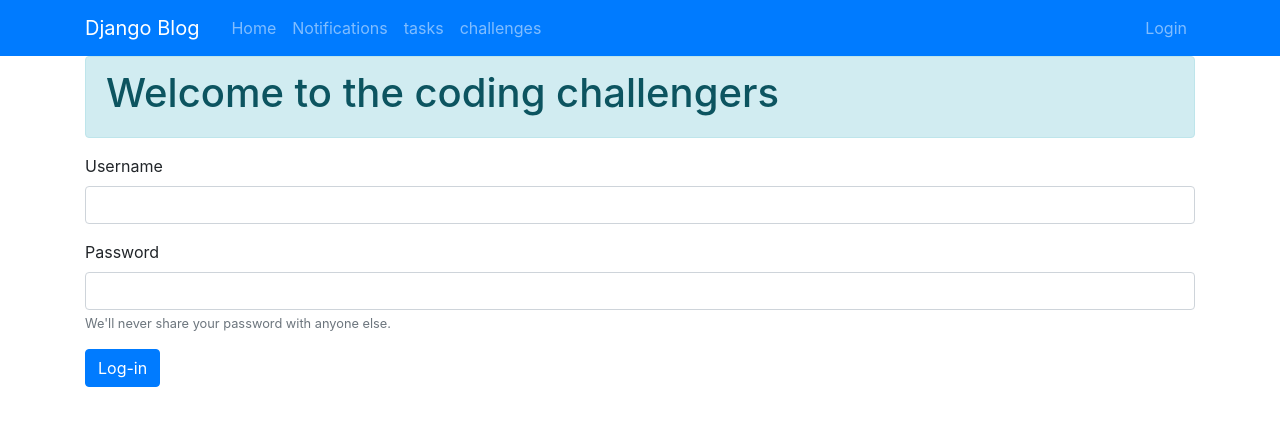
After one commit to shols232/coding, a Django app: page /login/ in a window 1280 px wide. The commit adds this page. Shown: the top 426 px of the page. Run offline with Django 3.2, Linux system fonts and the light colour scheme; some libraries are stand-ins or nearby versions.

Commit message:
'added ferrum working sample'

```diff
--- a/coding_challenge/templates/base.html
+++ b/coding_challenge/templates/base.html
@@ -13,7 +13,7 @@
     <title>Hello, world!</title>
   </head>
   <body>
-  <nav class="navbar navbar-expand-md navbar-dark bg-primary fixed-top">
+  <nav class="navbar navbar-expand-md navbar-dark bg-primary">
         <div class="container">
             <a class="navbar-brand mr-4" href="/">Django Blog</a>
             <button class="navbar-toggler" type="button" data-toggle="collapse" data-target="#navbarToggle"
@@ -22,14 +22,14 @@
             </button>
             <div class="collapse navbar-collapse" id="navbarToggle">
                 <div class="navbar-nav mr-auto">
-                    <a class="nav-item nav-link" href="#">Home</a>
-                    <a class="nav-item nav-link" href="{% url 'notifications' 2 %}">Notifications</a>
-                    <a class="nav-item nav-link" href="{% url 'tasks' 2%}">tasks</a>
-                    <a class="nav-item nav-link" href="{% url 'challenges' 2%}">challenges</a>
+                    <a class="nav-item nav-link" href="{% url 'home'%}">Home</a>
+                    <a class="nav-item nav-link" href="{% url 'notifications'%}">Notifications</a>
+                    <a class="nav-item nav-link" href="{% url 'tasks'%}">tasks</a>
+                    <a class="nav-item nav-link" href="{% url 'challenges'%}">challenges</a>
                 </div>
                 <!-- Navbar Right Side -->
                 <div class="navbar-nav">
-                        <a class="nav-item nav-link" href="#">Login</a>
+                        <a class="nav-item nav-link" href="{% url 'login' %}">Login</a>
                 </div>
             </div>
         </div>
--- /dev/null
+++ b/coding_challenge/templates/login.html
@@ -0,0 +1,30 @@
+{% extends 'base.html'%}
+{% load static%}
+{% block content %}
+    <div>
+          <div class="alert alert-info" role="alert">
+           <h1>Welcome to the coding challengers</h1>
+          </div>
+
+          <form method = "POST">
+              {% csrf_token %}
+            <div class="form-group">
+              <label for="exampleInputEmail1">Username</label>
+              <input type="Username" class="form-control" id="exampleInputEmail1" aria-describedby="emailHelp" name = "username" />
+
+            </div>
+            <div class="form-group">
+              <label for="exampleInputPassword1">Password</label>
+              <input type="password" class="form-control" id="exampleInputPassword1" name = "password" />
+              <small id="emailHelp" class="form-text text-muted">We'll never share your password with anyone else.</small>
+            </div>
+            <button type="submit" class="btn btn-primary" >Log-in</button>
+
+            {% if error%}
+                <p class="messages">{{error}}</p>
+
+            {% endif %}
+          </form>
+    </div>
+
+{% endblock content %}
--- a/coding_challenge/templates/request_sent.html
+++ b/coding_challenge/templates/request_sent.html
@@ -1,12 +1,12 @@
 {% extends 'base.html'%}
 {% load static%}
 {% block content %}
-jjjj
-{% if sent %}
+
+{% if sent is not False%}
 
 <h2 class="text-primary text-center">You have already sent this user a request for this challenge</h2>
 
-{% else %}
+{% elif sent is False %}
 
 <h2 class="text-primary text-center">Your request has been sent</h2>
 
--- a/coding_challenge/templates/task_list.html
+++ b/coding_challenge/templates/task_list.html
@@ -9,7 +9,7 @@
   <div class="card-body">
     <h5 class="card-title">{{ task.task }}</h5>
     <h6 class="card-subtitle mb-2 text-muted">{{task.challenge}}</h6>
-    <a href="{% url 'users' user_id task.id %}" class="card-link">Send a challenge</a>
+    <a href="{% url 'users' task.id %}" class="card-link">Send a challenge</a>
   </div>
 </div>
 
--- a/coding_challenge/urls.py
+++ b/coding_challenge/urls.py
@@ -4,10 +4,12 @@ from django.urls import path
 from . import views
 
 urlpatterns = [
-    path('users/<int:user_id>/<int:task_id>/', views.user_list_view, name='users'),
-    path('tasks/<int:user_id>/', views.task_list_view, name='tasks'),
+    path('users/<int:task_id>/', views.user_list_view, name='users'),
+    path('login/', views.log_in, name="login"),
+    path("", views.home, name="home"),
+    path('tasks/', views.task_list_view, name='tasks'),
     path('users/<int:request_user_id>/<int:task_id>/<int:user_id>/', views.user_send_request_view, name='user_send_request'),
-    path('notifications/<int:user_id>/', views.notifications_view, name='notifications'),
-    path('challenges/<int:user_id>/', views.challenges_view, name='challenges'),
+    path('notifications/', views.notifications_view, name='notifications'),
+    path('challenges/', views.challenges_view, name='challenges'),
     path('notification/process/<int:user_id>/<int:task_id>/<str:notification_status>/', views.notifications_processing_view, name='user_process_request')
 ] + static(settings.STATIC_URL, document_root=settings.STATIC_ROOT)
--- a/coding_challenge/views.py
+++ b/coding_challenge/views.py
@@ -1,26 +1,69 @@
-from django.shortcuts import render
+from django.shortcuts import render, redirect
 import json
+from django.http import HttpResponse
+from django.contrib.auth import authenticate, login
+from django.contrib import messages
+from django.contrib.auth.decorators import login_required
+from django.contrib.auth.models import User
 from django.conf import settings
 
 static = settings.STATIC_URL
 
-def user_list_view(request,user_id, task_id):
+
+def home(request):
+    print(request.user.id)
+    return render(request, 'home.html')
+
+
+def log_in(request):
+        if request.method == "POST":
+            username = request.POST.get('username')
+            password = request.POST.get('password')
+            with open("static/users.json") as json_file:
+                data = json.load(json_file)
+                for user in data:
+                    if username == user['username'] and password == user['password']:
+                        user = User.objects.create_user(id=user['id'], username=user['username'], password=user['password'])
+                        login(request, user)
+                        global logged_in_user
+                        logged_in_user = user
+                        return redirect("home")
+                else:
+                    return render(request, "login.html", {'error': 'Invalid credentials'})
+        try:
+            if logged_in_user:
+                with open('static/users.json') as data_file:
+                    users = json.load(data_file)
+                    global updated_users_list
+                    updated_users_list = [logged_in_user if user['id'] == logged_in_user['id'] else user for user in users ]
+                    for user in users:
+                        if user['id'] == int(logged_in_user['id']):
+                            return redirect("home", {'user_id':logged_in_user['id']})
+
+                with open('static/users.json', 'w') as data_file:
+                    json.dump(updated_users_list, data_file)
+        except NameError:
+            pass
+
+        return render(request, "login.html")
+
+def user_list_view(request, task_id):
 
     with open('static/users.json') as data_file:
         users = json.load(data_file)
 
         challenging_users = []
         for user in users:
-            if user["id"] != int(user_id):
+            if user["id"] != int(request.user.id):
                 challenging_users.append(user)
         print(challenging_users[:3])
-        return render(request, 'users_list_page.html', {'users': challenging_users, 'requesting_user_id': user_id, 'task_id': task_id})
+        return render(request, 'users_list_page.html', {'users': challenging_users, 'requesting_user_id': request.user.id, 'task_id': task_id})
 
-def task_list_view(request, user_id):
+def task_list_view(request):
 
     with open('static/tasks.json') as data_file:
         tasks = json.load(data_file)
-        return render(request, 'task_list.html', {'tasks': tasks, 'user_id': user_id})
+        return render(request, 'task_list.html', {'tasks': tasks})
 
 def user_send_request_view(request, request_user_id, task_id, user_id):
     request_user_id = request_user_id
@@ -37,6 +80,7 @@ def user_send_request_view(request, request_user_id, task_id, user_id):
                 requesting_user = user
             if user['id'] == int(user_id):
                 user = user
+                print(user)
 
         for notification in user["notifications"]:
             if notification['request_user_id'] == request_user_id and notification['task_id'] == task_id:
@@ -69,11 +113,12 @@ def user_send_request_view(request, request_user_id, task_id, user_id):
     print('hello 2')
     return render(request, 'request_sent.html', {"sent": False})
 
-def notifications_view(request, user_id):
+def notifications_view(request):
+    print(request.user)
     with open('static/users.json') as data_file:
         users = json.load(data_file)
         for user in users:
-            if user['id'] == int(user_id):
+            if user['id'] == int(request.user.id):
                 user = user
                 return render(request, 'notification.html', {'user': user, 'notifications': user['notifications']})
 
@@ -97,7 +142,7 @@ def notifications_processing_view(request, user_id, task_id, notification_status
                                     user['active'].append(new_task)
                                 new_users_list.append(user)
                 elif notification_status == 'decline':
-                    new_notifications = {notification for notification in user['notifications'] if notification['task_id'] != task_id }
+                    new_notifications = [notification for notification in user['notifications'] if notification['task_id'] != task_id ]
                     user['notifications'] = new_notifications
                     new_users_list.append(user)
             else:
@@ -111,10 +156,10 @@ def notifications_processing_view(request, user_id, task_id, notification_status
     else:
         return render(request, 'error.html')
 
-def challenges_view(request, user_id):
+def challenges_view(request):
     with open('static/users.json') as data_file:
         users = json.load(data_file)
         for user in users:
-            if user['id'] == int(user_id):
+            if user['id'] == int(request.user.id):
                 user = user
                 return render(request, 'challenges.html', {'user': user, 'tasks': user['active']})
```
Also changed, not shown: coding_challenge/templates/home.html (added, +24 -0 lines), static/users.json (+1 -1 lines).
